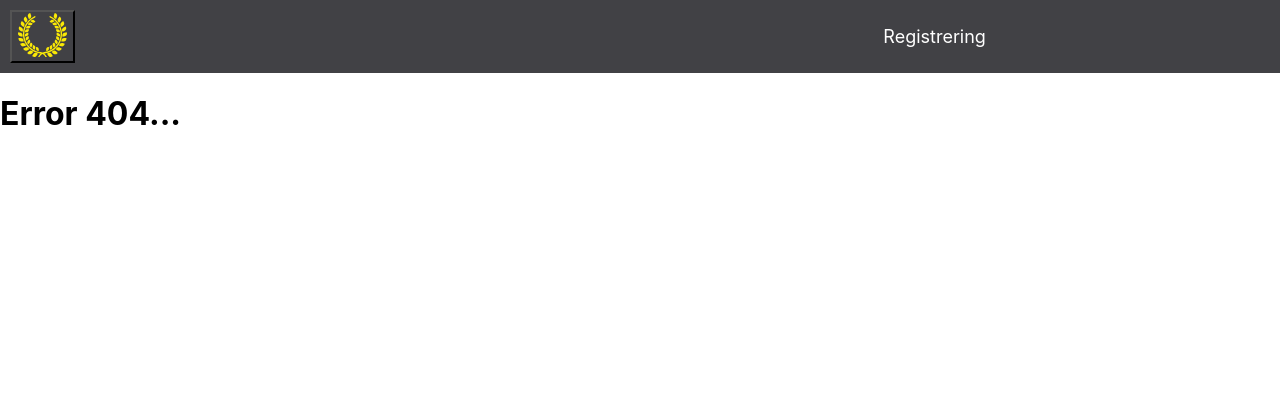
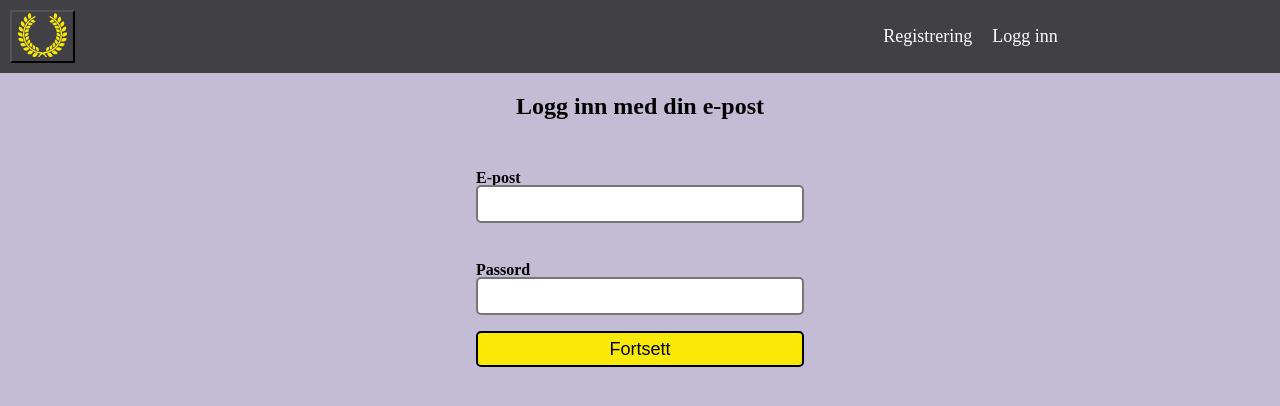
Before and after one commit to Hustlenut/vinderengymgrad, a React (Create React App) app: page /login in a window 1280 px wide. Before the commit this address had no page. Shown: the top 406 px of the page. Built offline with nearby package versions, Linux system fonts and the light colour scheme.

Commit message:
adding role auth, admin page and .env

```diff
--- a/src/App.css
+++ b/src/App.css
@@ -1,3 +1,7 @@
+body {
+  font-family: serif;
+}
+
 .vinderen-BG {
   background-color: rgb(65, 65, 69);
 }
--- a/src/App.tsx
+++ b/src/App.tsx
@@ -2,6 +2,8 @@ import "./App.css";
 import { Routes, Route, Link, Navigate } from "react-router-dom";
 import Registration from "./Components/registration";
 import Logo from "./Components/theLogo";
+import { Login } from "./Components/login";
+import Admin from "./Components/admin";
 
 function App() {
   const navigateToVinderen = () => {
@@ -23,9 +25,9 @@ function App() {
               <li>
                 <Link to="/registration">Registrering</Link>
               </li>
-              {/*<li>
-                <Link to="/other">Annet</Link>
-              </li>*/}
+              <li>
+                <Link to="/login">Logg inn</Link>
+              </li>
             </ul>
           </nav>
         </div>
@@ -34,7 +36,8 @@ function App() {
       <div>
         <Routes>
           <Route path="/" element={<Navigate to="/registration" />} />
-          {/*<Route path="other" element={<h1>Hello other</h1>} />*/}
+          <Route path="login" element={<Login />} />
+          <Route path="admin" element={<Admin />} />
           <Route path="registration" element={<Registration />} />
           <Route path="*" element={<h1>Error 404...</h1>} />
         </Routes>
--- /dev/null
+++ b/src/Components/admin.tsx
@@ -0,0 +1,17 @@
+function Admin() {
+
+    const handleOnClickToGetJwt = () => {
+        console.log(localStorage.getItem('authToken'));
+    }
+
+    return (
+        <>
+            <div>
+                <h1>Admin</h1>
+                <button onClick={handleOnClickToGetJwt}>Get JWT token</button>
+            </div>
+        </>
+    )
+}
+
+export default Admin
--- /dev/null
+++ b/src/Components/login.css
@@ -0,0 +1,31 @@
+.background {
+    background-color: rgb(196, 187, 213);
+    height: 100vh;
+}
+
+.flex-container {
+    display: flex;
+    flex-direction: column;
+    align-items: center;
+}
+
+.flex-item {
+    padding: 0.5em;
+}
+
+.loginBtn {
+    border-style: solid;
+    border-radius: 5px;
+    font-size: large;
+    width: 18.2em;
+    height: 2em;
+    background-color: rgb(250,233,6);
+}
+
+input[type="email"], input[type="password"] {
+    width: 20em;
+    height: 2em;
+    font-size: medium;
+    border-radius: 5px;
+    border-style: solid;
+}
--- /dev/null
+++ b/src/Components/login.tsx
@@ -0,0 +1,87 @@
+import React, { useState } from "react";
+import { useNavigate } from "react-router-dom";
+import "./login.css";
+
+function Login() {
+  const [email, setEmail] = useState("");
+  const [password, setPassword] = useState("");
+  const navigate = useNavigate();
+
+  const handleSubmit = async (e: React.FormEvent<HTMLFormElement>) => {
+    e.preventDefault();
+
+    // Create a JSON object with the email and password
+    const data = {
+      email: email,
+      password: password
+    };
+
+    try {
+      const response = await fetch("https://localhost:7070/api/Auth/Login", {
+        method: "POST",
+        headers: {
+          "Accept": "*/*",
+          "Content-Type": "application/json",
+        },
+        body: JSON.stringify(data), //converts JS object to
+      });
+
+      if (response.ok) {
+        // Handle a successful response (e.g., redirect or display a success message)
+        console.log("Success!!");
+        const responseBody = await response.json(); //To obtain the JS object
+        const token = responseBody.token;
+
+        localStorage.setItem('authToken', token);
+
+        const decodedToken = JSON.parse(atob(token.split('.')[1])); //Another parsing is required, since the token itself is in JSON format
+        const userRole = decodedToken.roles;
+        //TODO: Restrict access through direct access to /admin
+        if(userRole === "Admin") {
+            navigate('/admin');
+        }else {
+            navigate('/Login');
+        }
+
+
+      } else {
+        // Handle errors (e.g., display an error message)
+      }
+    } catch (error) {
+      // Handle network errors or other issues
+    }
+  };
+
+  return (
+    <>
+      <div className="background">
+        <form onSubmit={handleSubmit} className="flex-container">
+          <h2>Logg inn med din e-post</h2>
+          <div className="flex-item">
+            <h4 style={{ marginBottom: "-0.1em" }}>E-post</h4>
+            <input
+              type="email"
+              value={email}
+              onChange={(e) => setEmail(e.target.value)}
+            />
+          </div>
+          <div className="flex-item">
+            <h4 style={{ marginBottom: "-0.1em" }}>Passord</h4>
+            <input
+              type="password"
+              value={password}
+              onChange={(e) => setPassword(e.target.value)}
+            />
+          </div>
+          <div className="flex-item">
+            <button type="submit" className="loginBtn">
+              Fortsett
+            </button>
+          </div>
+        </form>
+      </div>
+    </>
+  );
+}
+
+export { Login };
```
Also changed, not shown: 1 other file (tests, documents, lock files or other folders).
